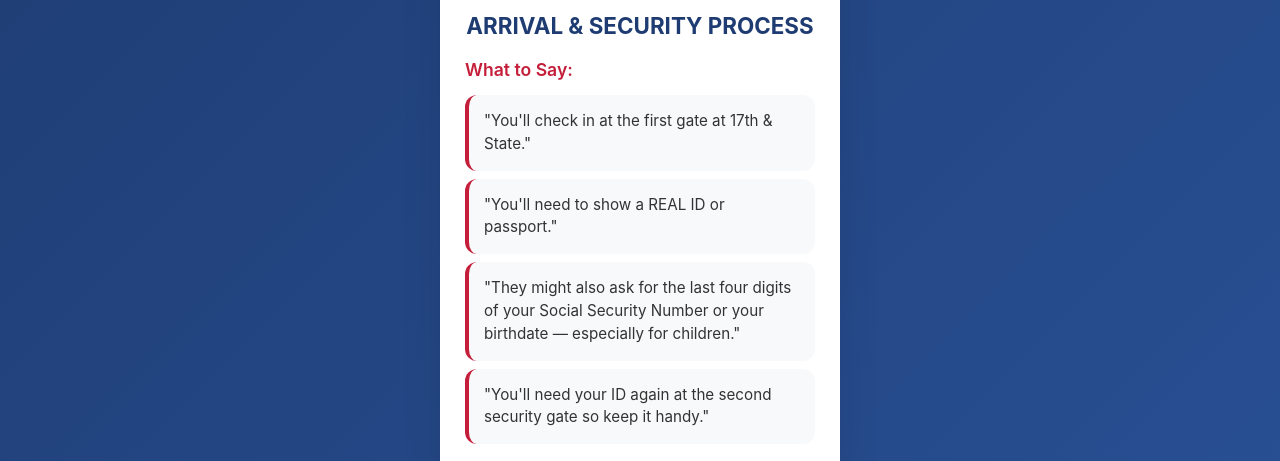
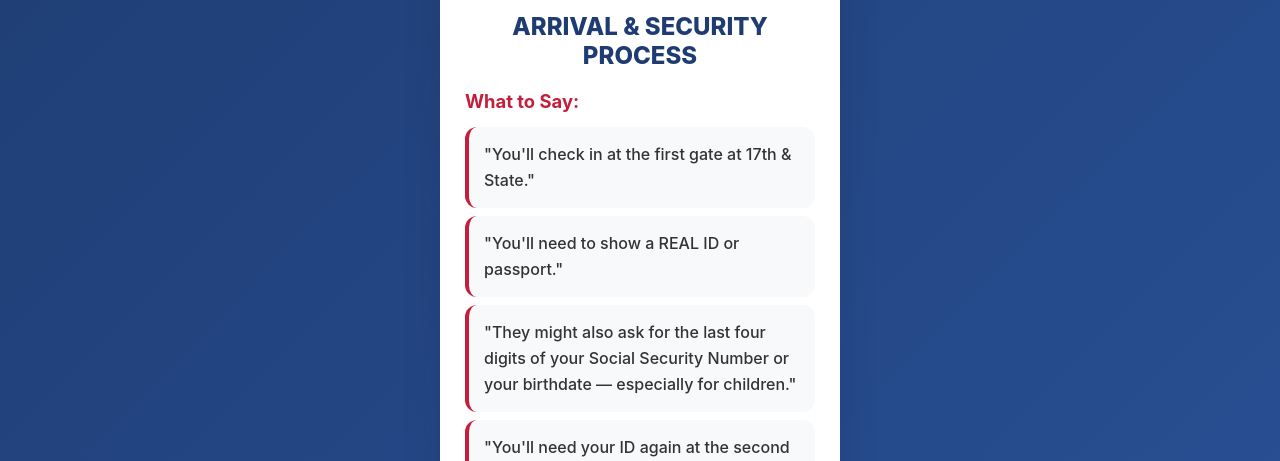
Before and after one commit to amy-gleason/white-house-tour, a plain HTML site: page index.html in a window 1280 px wide. Both pictures are taken after a click on the button "🏛️ West Wing Tour". Shown: the part 310-771 px from the top of the page. Drawn offline with Linux system fonts and the light colour scheme.

Commit message:
Update index.html

```diff
--- a/index.html
+++ b/index.html
@@ -12,11 +12,12 @@
         }
 
         body {
-            font-family: -apple-system, BlinkMacSystemFont, 'Segoe UI', Roboto, sans-serif;
+            font-family: -apple-system, BlinkMacSystemFont, 'Segoe UI', Roboto, 'Helvetica Neue', Arial, sans-serif;
             background: linear-gradient(135deg, #1e3c72 0%, #2a5298 100%);
             min-height: 100vh;
             padding: 20px 15px;
             color: #333;
+            font-weight: 500;
         }
 
         .app-container {
@@ -78,8 +79,8 @@
         }
 
         .section-title {
-            font-size: 1.4rem;
-            font-weight: 700;
+            font-size: 1.5rem;
+            font-weight: 800;
             color: #1e3c72;
             margin-bottom: 20px;
             text-align: center;
@@ -91,9 +92,9 @@
 
         .talking-points h3 {
             color: #c41e3a;
-            font-size: 1.1rem;
+            font-size: 1.15rem;
             margin-bottom: 15px;
-            font-weight: 600;
+            font-weight: 700;
         }
 
         .talking-points ul {
@@ -107,8 +108,9 @@
             padding: 15px;
             border-radius: 12px;
             border-left: 4px solid #c41e3a;
-            line-height: 1.5;
-            font-size: 0.95rem;
+            line-height: 1.6;
+            font-size: 1rem;
+            font-weight: 500;
         }
 
         .wayfinding {
```
